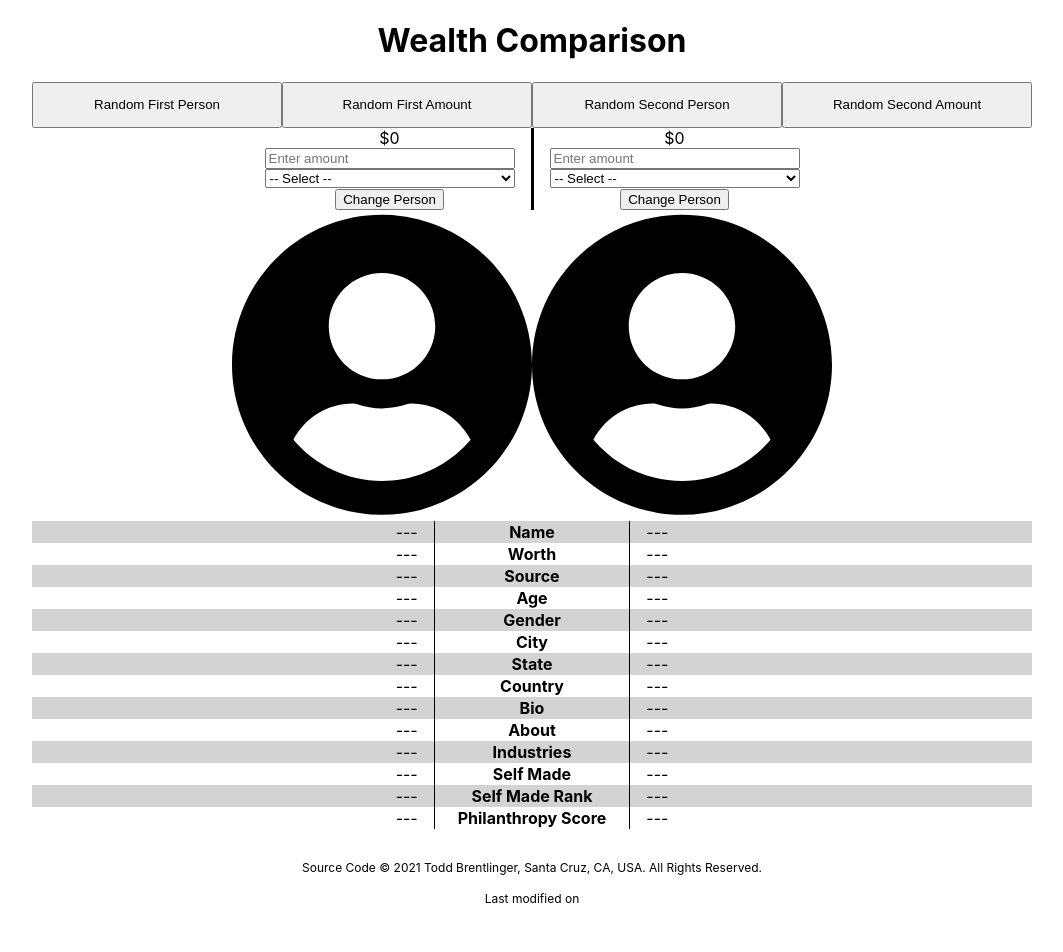
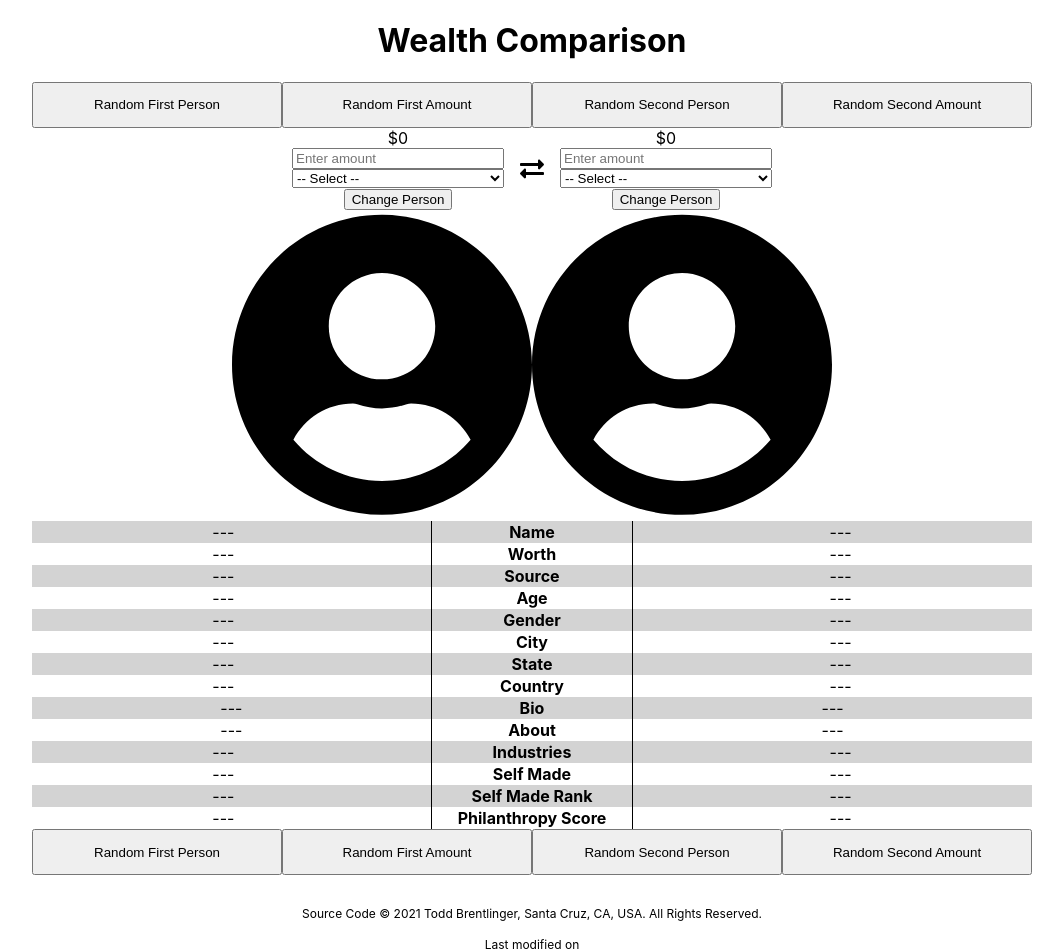
Before and after one commit to toddbrentlinger/wealth-comparison, a React (Create React App) app: page / in a window 1280 px wide. Shown: the top 952 px of the page, without its empty margins (108-1171 px from the left). Built offline with nearby package versions, Linux system fonts and the light colour scheme.

Commit message:
Improves styling and adds FontAwesome exchange icon.

```diff
--- a/src/App.css
+++ b/src/App.css
@@ -37,22 +37,37 @@
   }
 }
 
+/* Wealth Comparison Container */
+
 #wealth-comparison-container {
     display: flex;
     justify-content: center;
 }
 
+
+/* Wealth Comparison Container - Person Container */
+
 #wealth-comparison-container .person-container {
-    width: 25%;
+    /*width: 25%;*/
 }
 
 #wealth-comparison-container .person-container:first-child {
     padding-right: 1em;
-    border-right: solid;
 }
 
 #wealth-comparison-container .person-container:last-child {
     padding-left: 1em;
+}
+
+/* Wealth Comparison Container - Exchange Icon */
+
+#wealth-comparison-container .exchange-icon {
+    display: flex;
+}
+
+#wealth-comparison-container .exchange-icon svg {
+    align-self: center;
+    font-size: 1.5em;
 }
 
 /* TEMP */
--- a/src/App.js
+++ b/src/App.js
@@ -6,6 +6,8 @@ import WealthSelector from './components/WealthSelector.js';
 import PersonNotesContainer from './components/PersonNotesContainer.js';
 import PersonSelectorPopup from './components/PersonSelectorPopup.js';
 import FooterCustom from './components/FooterCustom.js';
+import { FontAwesomeIcon } from '@fortawesome/react-fontawesome';
+import { faExchangeAlt } from '@fortawesome/free-solid-svg-icons';
 import { useSelector, useDispatch } from 'react-redux';
 import { changePerson, changeAmount } from './redux/actions.js';
 import { addCommasToNumber } from './utilities.js';
@@ -85,6 +87,9 @@ function App() {
                 <WealthSelector isFirst={true} />
                 <button onClick={() => handlePersonSelectButtonClick(true)}>Change Person</button>
             </div>
+            <div className="exchange-icon">
+                <FontAwesomeIcon icon={faExchangeAlt} />
+            </div>
             <div className="person-container">
                 <div>{`$${getDisplayedAmount(second.amount)}`}</div>
                 <WealthSelector isFirst={false} />
@@ -156,6 +161,7 @@ function App() {
             <h1>Wealth Comparison</h1>
             {buttons}
             {isLoading ? null : mainApp}
+            {buttons}
             <FooterCustom />
         </div>
     );
--- a/src/components/DataArrayScroller.css
+++ b/src/components/DataArrayScroller.css
@@ -6,7 +6,7 @@
 .data-array-scroller-container.left {
     flex-direction: row-reverse;
 }
-
+/*
 .data-array-scroller-container.right .scroll-button-container {
     margin-left: 1em;
 }
@@ -14,9 +14,11 @@
 .data-array-scroller-container.left .scroll-button-container {
     margin-right: 1em;
 }
-
+*/
 .displayed-data {
     flex: 4;
+    padding: 0 .5em;
+    overflow-y: auto;
 }
 
 .scroll-button-container {
--- a/src/components/PersonNotesContainer.css
+++ b/src/components/PersonNotesContainer.css
@@ -64,12 +64,12 @@
     width: 40%;
 }
 
-#person-notes-table tr td:first-child {
+#person-notes-table tr td:first-child span {
     text-align: right;
     padding-right: 1em;
 }
 
-#person-notes-table tr td:last-child {
+#person-notes-table tr td:last-child span {
     text-align: left;
     padding-left: 1em;
 }
--- a/src/components/PersonNotesContainer.js
+++ b/src/components/PersonNotesContainer.js
@@ -3,7 +3,7 @@ import { useSelector } from 'react-redux';
 import DataArrayScroller from './DataArrayScroller.js';
 import { addCommasToNumber } from '../utilities.js';
 import { FontAwesomeIcon } from '@fortawesome/react-fontawesome';
-import { /*faUser,*/ faUserCircle, faCheck } from '@fortawesome/free-solid-svg-icons';
+import { /*faUser,*/ faUserCircle, faCheck, faTimes } from '@fortawesome/free-solid-svg-icons';
 import './PersonNotesContainer.css';
 
 /**
@@ -175,44 +175,44 @@ function PersonNotesContainer() {
             <caption>Information about each selected person or group.</caption>
             <tbody>
                 <tr>
-                    <td>{firstPerson ? firstPerson.name : "---"}</td>
+                    <td><span>{firstPerson ? firstPerson.name : "---"}</span></td>
                     <th scope="row">Name</th>
-                    <td>{secondPerson ? secondPerson.name : "---"}</td>
+                    <td><span>{secondPerson ? secondPerson.name : "---"}</span></td>
                 </tr>
                 <tr>
-                    <td>{firstPerson ? `$${addCommasToNumber(firstPerson.worth * 1000000)}` : "---"}</td>
+                    <td><span>{firstPerson ? `$${addCommasToNumber(firstPerson.worth * 1000000)}` : "---"}</span></td>
                     <th scope="row">Worth</th>
-                    <td>{secondPerson ? `$${addCommasToNumber(secondPerson.worth * 1000000)}` : "---"}</td>
+                    <td><span>{secondPerson ? `$${addCommasToNumber(secondPerson.worth * 1000000)}` : "---"}</span></td>
                 </tr>
                 <tr>
-                    <td>{firstPerson ? firstPerson.source : "---"}</td>
+                    <td><span>{firstPerson ? firstPerson.source : "---"}</span></td>
                     <th scope="row">Source</th>
-                    <td>{secondPerson ? secondPerson.source : "---"}</td>
+                    <td><span>{secondPerson ? secondPerson.source : "---"}</span></td>
                 </tr>
                 <tr>
-                    <td>{firstPerson ? firstPerson.age : "---"}</td>
+                    <td><span>{firstPerson ? firstPerson.age : "---"}</span></td>
                     <th scope="row">Age</th>
-                    <td>{secondPerson ? secondPerson.age : "---"}</td>
+                    <td><span>{secondPerson ? secondPerson.age : "---"}</span></td>
                 </tr>
                 <tr>
-                    <td>{firstPerson ? firstPerson.gender : "---"}</td>
+                    <td><span>{firstPerson ? firstPerson.gender : "---"}</span></td>
                     <th scope="row">Gender</th>
-                    <td>{secondPerson ? secondPerson.gender : "---"}</td>
+                    <td><span>{secondPerson ? secondPerson.gender : "---"}</span></td>
                 </tr>
                 <tr>
-                    <td>{firstPerson ? firstPerson.city : "---"}</td>
+                    <td><span>{firstPerson ? firstPerson.city : "---"}</span></td>
                     <th scope="row">City</th>
-                    <td>{secondPerson ? secondPerson.city : "---"}</td>
+                    <td><span>{secondPerson ? secondPerson.city : "---"}</span></td>
                 </tr>
                 <tr>
-                    <td>{firstPerson ? firstPerson.state : "---"}</td>
+                    <td><span>{firstPerson ? firstPerson.state : "---"}</span></td>
                     <th scope="row">State</th>
-                    <td>{secondPerson ? secondPerson.state : "---"}</td>
+                    <td><span>{secondPerson ? secondPerson.state : "---"}</span></td>
                 </tr>
                 <tr>
-                    <td>{firstPerson ? firstPerson.country : "---"}</td>
+                    <td><span>{firstPerson ? firstPerson.country : "---"}</span></td>
                     <th scope="row">Country</th>
-                    <td>{secondPerson ? secondPerson.country : "---"}</td>
+                    <td><span>{secondPerson ? secondPerson.country : "---"}</span></td>
                 </tr>
                 <tr>
                     <td>
@@ -241,47 +241,71 @@ function PersonNotesContainer() {
                     </td>
                 </tr>
                 <tr>
-                    <td>{firstPerson && firstPerson.industries
+                    <td>
+                        <span>
+                            {firstPerson && firstPerson.industries
                                 ? firstPerson.industries
                                 : "---"}
+                        </span>
                     </td>
                     <th scope="row">Industries</th>
-                    <td>{secondPerson && secondPerson.industries
+                    <td>
+                        <span>
+                            {secondPerson && secondPerson.industries
                                 ? secondPerson.industries
                                 : "---"}
+                        </span>
                     </td>
                 </tr>
                 <tr>
-                    <td>{firstPerson
-                        ? (firstPerson.isSelfMade ? <FontAwesomeIcon icon={faCheck} /> : null)
+                    <td>
+                        <span>
+                            {firstPerson
+                                ? (firstPerson.isSelfMade ? <FontAwesomeIcon icon={faCheck} /> : <FontAwesomeIcon icon={faTimes} />)
                                 : "---"}
+                        </span>
                     </td>
                     <th scope="row">Self Made</th>
-                    <td>{secondPerson
-                        ? (secondPerson.isSelfMade ? <FontAwesomeIcon icon={faCheck} /> : null)
+                    <td>
+                        <span>
+                            {secondPerson
+                                ? (secondPerson.isSelfMade ? <FontAwesomeIcon icon={faCheck} /> : <FontAwesomeIcon icon={faTimes} />)
                                 : "---"}
+                        </span>
                     </td>
                 </tr>
                 <tr>
-                    <td>{firstPerson && firstPerson.selfMadeRank
+                    <td>
+                        <span>
+                            {firstPerson && firstPerson.selfMadeRank
                                 ? firstPerson.selfMadeRank
                                 : "---"}
+                        </span>
                     </td>
                     <th scope="row">Self Made Rank</th>
-                    <td>{secondPerson && secondPerson.selfMadeRank
+                    <td>
+                        <span>
+                            {secondPerson && secondPerson.selfMadeRank
                                 ? secondPerson.selfMadeRank
                                 : "---"}
+                        </span>
                     </td>
                 </tr>
                 <tr>
-                    <td>{firstPerson && firstPerson.philanthropyScore
+                    <td>
+                        <span>
+                            {firstPerson && firstPerson.philanthropyScore
                                 ? firstPerson.philanthropyScore
                                 : "---"}
+                        </span>
                     </td>
                     <th scope="row">Philanthropy Score</th>
-                    <td>{secondPerson && secondPerson.philanthropyScore
+                    <td>
+                        <span>
+                            {secondPerson && secondPerson.philanthropyScore
                                 ? secondPerson.philanthropyScore
                                 : "---"}
+                        </span>
                     </td>
                 </tr>
             </tbody>
--- a/src/components/PersonSelectorPopup.js
+++ b/src/components/PersonSelectorPopup.js
@@ -77,6 +77,7 @@ function PersonSelectorPopup(props) {
                         </button>
                     </form>
                 </div>
+                <div className="filter-sort-displayed-container">
                     <div className="filter-container">
                         Filter
                         <MinMaxRangeSlider />
@@ -121,6 +122,7 @@ function PersonSelectorPopup(props) {
                     </div>
                 </div>
             </div>
+        </div>
     );
 }
 
```
Also changed, not shown: src/components/PersonSelectorPopup.css (+6 -6 lines). Lines whose indentation alone changed are shown as unchanged.
